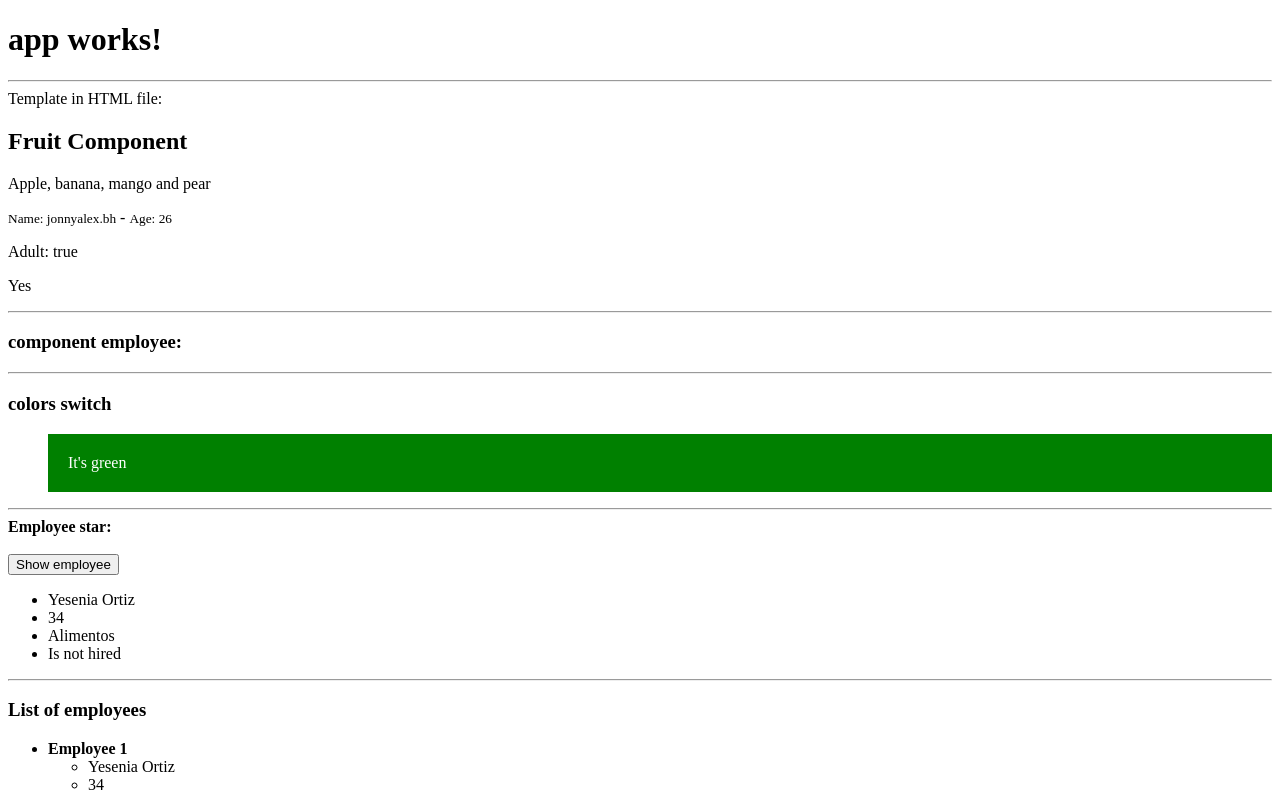
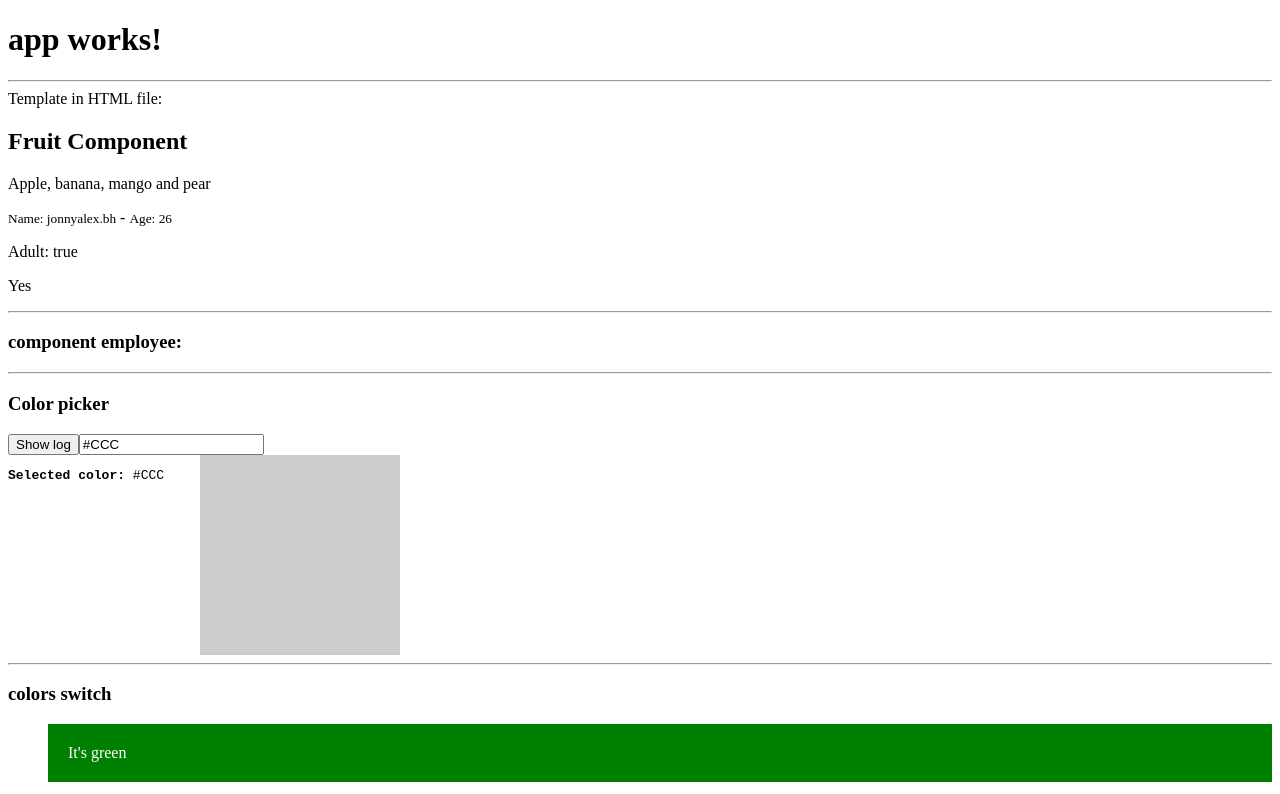
Before and after one commit to jonnyalexbh/angular4p0, an Angular app: page / in a window 1280 px wide. Shown: the top 794 px of the page. Built offline with nearby package versions, Linux system fonts and the light colour scheme.

Commit message:
two way data binding

```diff
--- a/src/app/employee/employee.component.html
+++ b/src/app/employee/employee.component.html
@@ -1,7 +1,14 @@
 <h3>{{title}}</h3>
 
 <hr>
+<h3>Color picker</h3>
+<button (click)="logSelectedColor()">Show log</button>
+<input type="text" [(ngModel)]="selected_color">
+<div [ngStyle]="{'background':selected_color, 'width': '200px', 'height': '200px', 'float': 'right', 'margin-right': '69%'}">&nbsp;</div>
+<pre><strong>Selected color:</strong> {{selected_color}}</pre>
+<div style="clear:both"></div>
 
+<hr>
 <h3>colors switch</h3>
 
 <ul [ngSwitch]="color">
--- a/src/app/employee/employee.component.ts
+++ b/src/app/employee/employee.component.ts
@@ -12,6 +12,7 @@ export class EmployeeComponent {
   public workers:Array<Employee>;
   public employee_external:boolean;
   public color:string;
+  public selected_color:string;
 
   constructor(){
 
@@ -24,6 +25,7 @@ export class EmployeeComponent {
 
     this.employee_external = true;
     this.color = 'green';
+    this.selected_color =  '#CCC';
 
   }
 
@@ -36,4 +38,8 @@ export class EmployeeComponent {
     this.employee_external = paramt;
   }
 
+  logSelectedColor(){
+    console.log(this.selected_color);
+  }
+
 }
```
